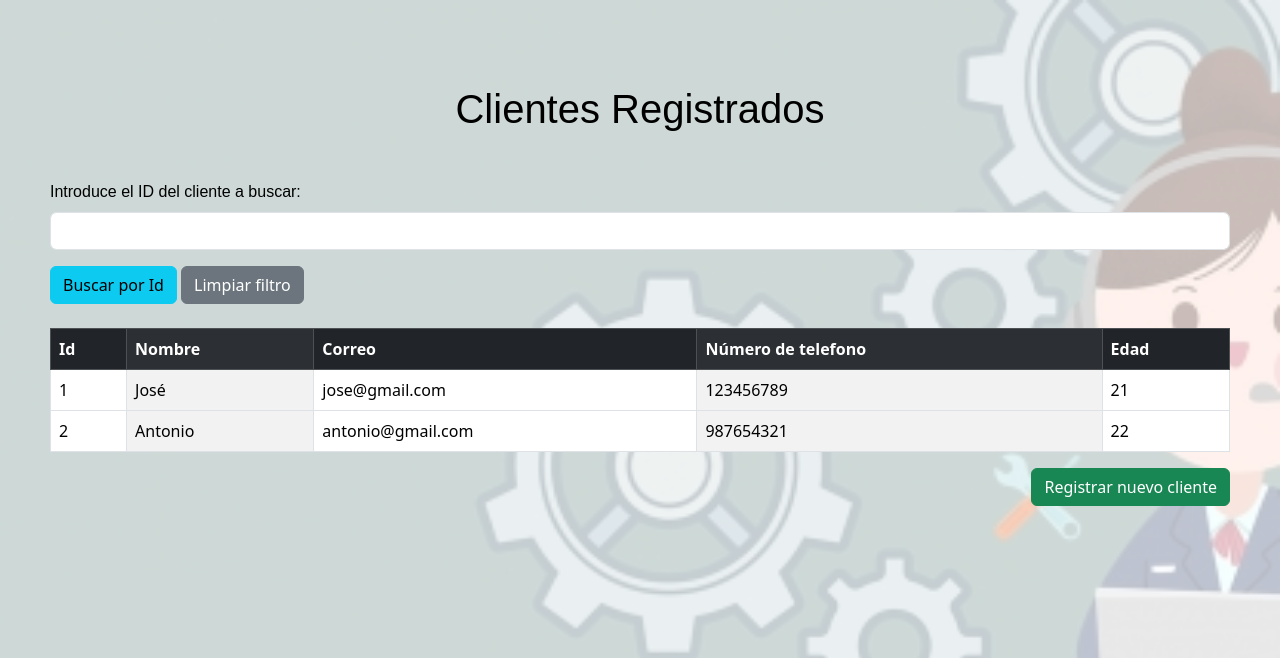
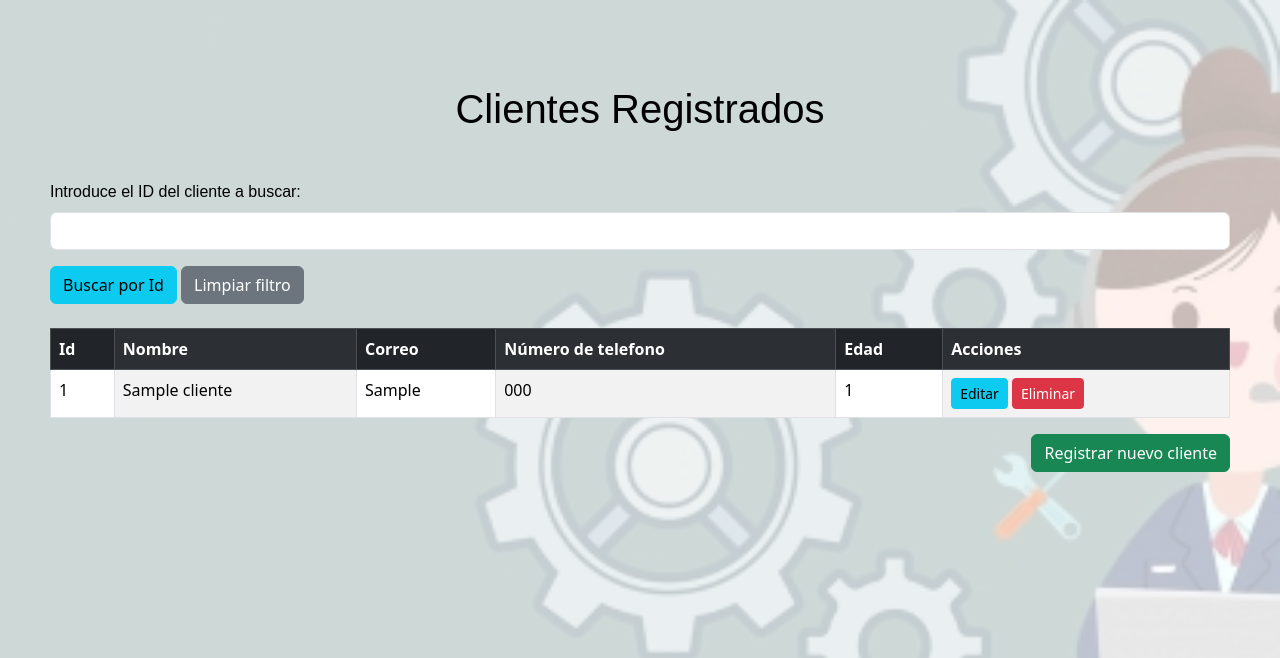
Before and after one commit to JACM07/api-clientes-django, a Django app: page /tabla-clientes/ in a window 1280 px wide. Shown: the top 658 px of the page. Run offline with Django 5.2, Linux system fonts and the light colour scheme; tables that the repository leaves empty hold one stand-in row (values such as "Sample post").

Commit message:
creacion de mostrarClientes.js

```diff
--- /dev/null
+++ b/ApiClientesProyecto/ClientesApp/static/JavaScript/mostrarClientes.js
@@ -0,0 +1,191 @@
+
+const url="http://127.0.0.1:8000/clientes/";
+
+function limpiarFilasTabla() {
+    var numeroFilasDeEncabezadoDeTabla = 1;
+    var tabla = document.getElementById('tabla-clientes');
+    var cuentaFilas = tabla.rows.length;
+    for (var i = numeroFilasDeEncabezadoDeTabla; i < cuentaFilas; i++) {
+        tabla.deleteRow(numeroFilasDeEncabezadoDeTabla);
+    }
+}
+
+async function llenarTabla(url){
+    limpiarFilasTabla();
+
+    try{
+        const respuesta = await fetch(url);
+        if(!respuesta.ok){
+            throw new Error("Respuesta de red no fue ok");
+        }
+        const clientesDesdeBD = await respuesta.json();
+        const tableBody = document.querySelector("#tabla-clientes tbody");
+        clientesDesdeBD.clientes.forEach(cliente => {
+            const row = document.createElement("tr");
+
+            let idNumber = cliente.idCliente;
+            row.innerHTML = `
+                    <td class="id">${idNumber}</td>
+                    <td contenteditable="false">${cliente.nombre}</td>
+                    <td contenteditable="false">${cliente.correo}</td>
+                    <td contenteditable="false">${cliente.numeroTelefono}</td>
+                    <td contenteditable="false">${cliente.edad}</td>
+
+                    <td><button type="button" class="btn btn-info btn-sm" id="${idNumber}" onclick="editarCliente(id)">Editar</button>
+                    <button type="button" class="btn btn-danger btn-sm" id="${idNumber}" onclick="botonEliminarCliente(id)">Eliminar</button></td>
+                `;
+            row.setAttribute("id", idNumber);
+            tableBody.appendChild(row);
+        });
+
+    } catch (error) {
+        console.error('Hubo un problema ', error);
+        alert('No se pudieron cargar los clientes registrados. Intenta nuevamente más tarde.');
+    }
+}
+
+//llamada de la función para llenar la tabla
+document.addEventListener("DOMContentLoaded", () => llenarTabla(url));
+
+
+function editarCliente(idboton){
+    //id de la fila
+    let row = document.getElementById(idboton);
+
+    //campos a editar
+    //id no se edita
+    let nombre = row.children.item(1);
+    let correo = row.children.item(2);
+    let numeroTelefono = row.children.item(3);
+    let edad = row.children.item(4);
+
+
+    //cambiar la propiedad content editable, excepto id y rfcProveedor
+    nombre.setAttribute("contenteditable","true");
+    correo.setAttribute("contenteditable","true");
+    numeroTelefono.setAttribute("contenteditable","true");
+    edad.setAttribute("contenteditable","true");
+
+
+    //poner el cursor sobre la celda 1
+    nombre.focus();
+    nombre.style.caretColor="black";//para ver el cursor
+    correo.style.caretColor="black";
+    numeroTelefono.style.caretColor="black";
+    edad.style.caretColor="black";
+
+    //cambiar el texto y color del boton de editar por guardar
+    let botonEditar = row.children.item(5).children.item(0);
+    botonEditar.setAttribute("class","btn btn-success");
+    botonEditar.innerHTML = "Guardar";
+
+    //al presionar el botón de guardar mandar llamar al metodo guardarCliente(con los datos de la fila)
+    botonEditar.setAttribute("onClick", `guardarCliente('${idboton}')`);
+}
+
+function guardarCliente(idBoton){
+    let row = document.getElementById(idBoton);
+
+    let varId = row.children.item(0);
+    let varNombre = row.children.item(1);
+    let varCorreo = row.children.item(2);
+    let varNumeroTelefono= row.children.item(3);
+    let varEdad = row.children.item(4);
+
+
+    //Validaciones
+    if (!varNombre.innerHTML.trim()) {
+        alert("El nombre no puede estar vacío.");
+        return;
+    }
+    if (!varCorreo.innerHTML.trim()) {
+        alert("El correo no puede estar vacío.");
+        return;
+    }
+    if (!/^\d{10}$/.test(varNumeroTelefono.innerHTML.trim())) {
+    alert("El número de teléfono debe contener exactamente 10 dígitos.");
+    return;
+    }
+
+    if (!/^\d+$/.test(varEdad.innerHTML.trim()) || varEdad.innerHTML <= 0 || varEdad.innerHTML > 120) {
+        alert("Por favor ingresa una edad válida entre 1 y 120.");
+        return;
+    }
+
+
+
+    //objeto que se edito
+    const clienteActualizado={
+        nombre : varNombre.innerHTML,
+        correo : varCorreo.innerHTML,
+        numeroTelefono : varNumeroTelefono.innerHTML,
+        edad : varEdad.innerHTML,
+
+    };
+
+    const apiUrl=`http://127.0.0.1:8000/clientes/${varId.innerHTML}`; //CHECAR PARA VER SI ES CORRECTO
+
+    // Configure the request
+    const requestOptions = {
+        method: 'PUT',
+        headers: {
+            'Content-Type': 'application/json'
+        },
+        body: JSON.stringify(clienteActualizado)
+    };
+
+    fetch(apiUrl, requestOptions)
+        .then(response => {
+            if (!response.ok) {
+                throw new Error(`HTTP error! Status: ${response.status}`);
+            }
+            return response.json();
+        })
+        .then(clienteFromAPI => {
+            console.log('Success:', clienteFromAPI);
+            llenarTabla(url)
+            alert("Cliente editado correctamente");
+        })
+        .catch(error => {
+            console.error('Error:', error);
+        });
+}
+
+function encontrarCliente(idInput, ruta) {
+    limpiarFilasTabla();
+    const id = document.getElementById(idInput).value;
+    llenarTabla(`http://127.0.0.1:8000${ruta}${id}/`);
+}
+
+function botonEliminarCliente(id) {
+    if (confirm("Estas seguro de eliminar al cliente con el id: "+id)) {
+        eliminarCliente(id);
+        alert("Cliente eliminado correctamente");
+    } else {
+        alert("No se ha eliminado el cliente");
+    }
+}
+
+function eliminarCliente(id){
+    const urlEliminar=`http://127.0.0.1:8000/clientes/${id}`;
+        fetch(urlEliminar, {
+        method: 'DELETE',
+        headers: {
+            'Content-Type': 'application/json'
+        },
+
+    })
+        .then(response => {
+            if (!response.ok) {
+                throw new Error('Network response was not ok');
+            }
+            return response;
+        })
+        .then(data => {
+            console.log('OK', data);
+            llenarTabla(url);
+        })
+        .catch(error => {
+            console.error('There was a problem with the fetch operation:', error);
+        });
+}
--- a/ApiClientesProyecto/templates/mostrarClientes.html
+++ b/ApiClientesProyecto/templates/mostrarClientes.html
@@ -18,7 +18,7 @@
                 <label for="cliente-buscar" class="form-label" style="color: black;">Introduce el ID del cliente a buscar:</label>
                 <input type="text" class="form-control" id="cliente-buscar" name="cliente-buscar">
             </div>
-            <button type="button" class="btn btn-info" onclick="">Buscar por Id</button><!--onclick = llamar funcion de js-->
+            <button type="button" class="btn btn-info" onclick="encontrarCliente('cliente-buscar','/clientes/')">Buscar por Id</button><!--onclick = llamar funcion de js-->
             <button type="button" class="btn btn-secondary" onclick="llenarTabla(url)">Limpiar filtro</button><!--onclick = llenar tabla con todos los clientes otra vez-->
         </form><br/>
 
@@ -30,6 +30,7 @@
                     <th>Correo</th>
                     <th>Número de telefono</th>
                     <th>Edad</th>
+                    <th>Acciones</th>
                 </tr>
             </thead>
             <tbody>
@@ -54,5 +55,7 @@
         <a href="/" class="btn btn-success">Registrar nuevo cliente</a>
     </main>
 
+{% load static %}
+<script src="{% static 'JavaScript/mostrarClientes.js' %}"></script>
 </body>
 </html>
```
